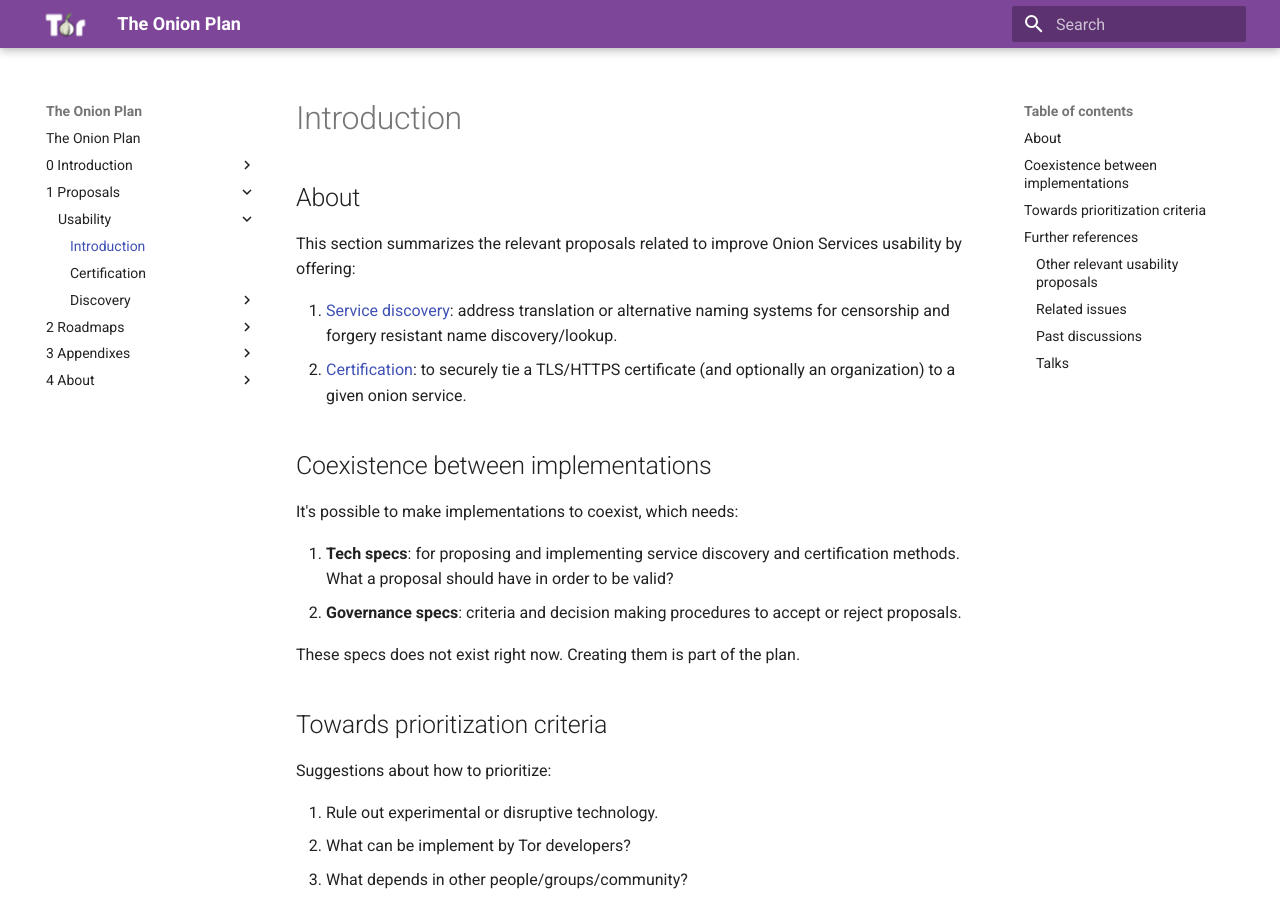
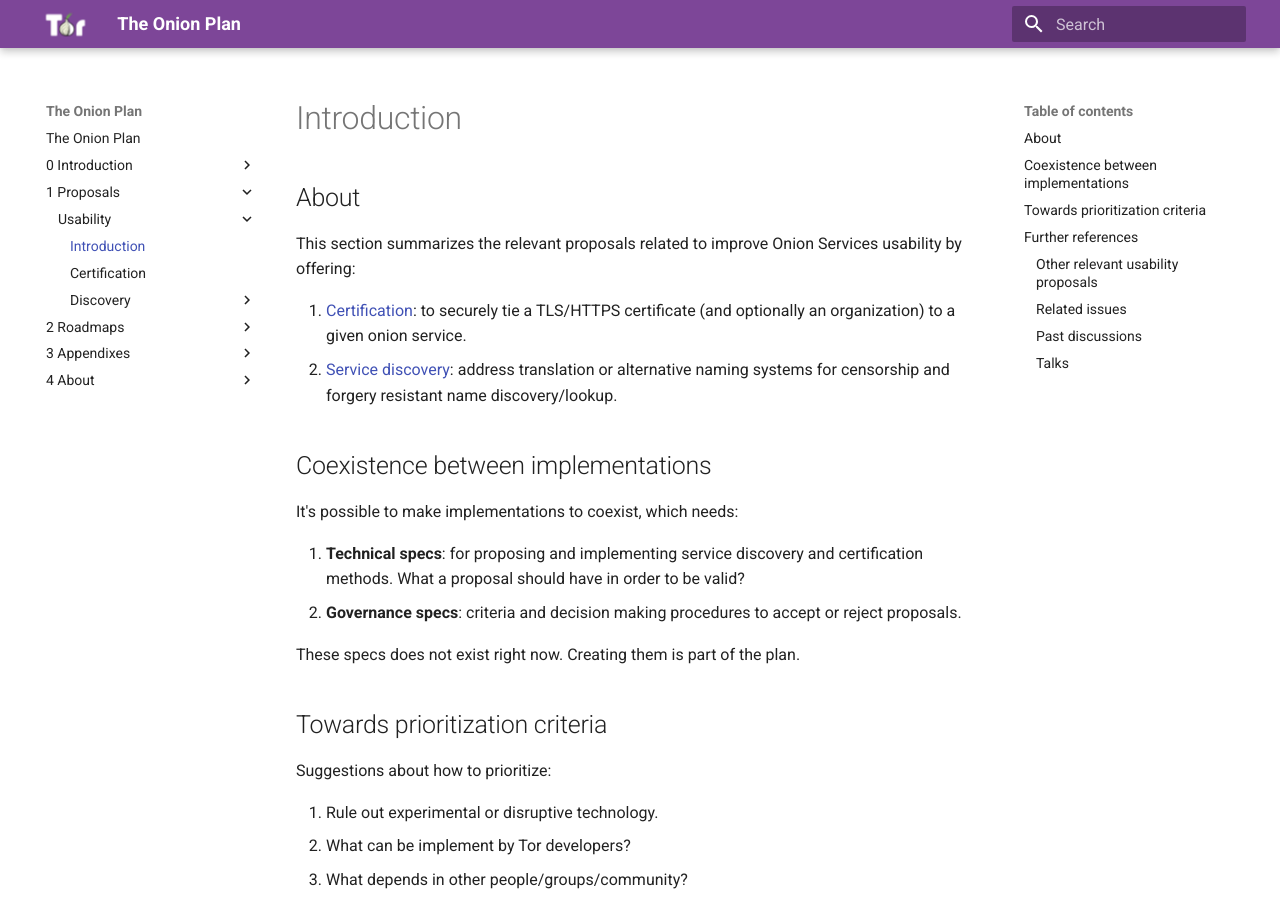
Before and after one commit to offsoc/onionplan, an MkDocs documentation site: the page built from docs/1 - Proposals/Usability/README.md, in a window 1280 px wide and 900 px high. Built offline with MkDocs 1.6.1 and Material for MkDocs 9.7.7, drawn with Linux system fonts in a browser that asks for light colours.

```diff
--- a/docs/1 - Proposals/Usability/README.md
+++ b/docs/1 - Proposals/Usability/README.md
@@ -7,18 +7,18 @@
 This section summarizes the relevant proposals related to improve Onion
 Services usability by offering:
 
-1. [Service discovery](Discovery): address
+1. [Certification](Certification): to
+   securely tie a TLS/HTTPS certificate (and optionally an organization) to a
+   given onion service.
+2. [Service discovery](Discovery): address
    translation or alternative naming systems for censorship and forgery
    resistant name discovery/lookup.
-2. [Certification](Certification): to
-   securely tie a TLS/HTTPS certificate (and optionally an organization) to a
-   given onion service.
 
 ## Coexistence between implementations
 
 It's possible to make implementations to coexist, which needs:
 
-1. **Tech specs**: for proposing and implementing service discovery and
+1. **Technical specs**: for proposing and implementing service discovery and
    certification methods. What a proposal should have in order to be valid?
 2. **Governance specs**: criteria and decision making procedures to
    accept or reject proposals.
```
Also changed, not shown: docs/2 - Roadmaps/02 - Roadmap: Usability Proposal - Service Discovery.md (+4 -0 lines).
